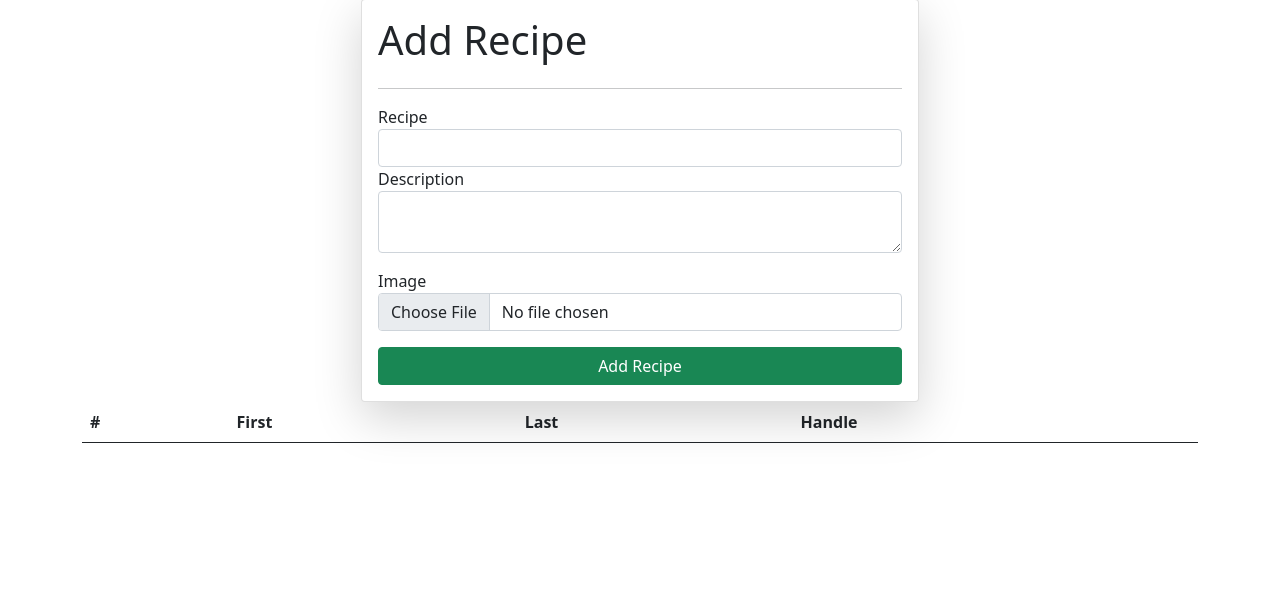
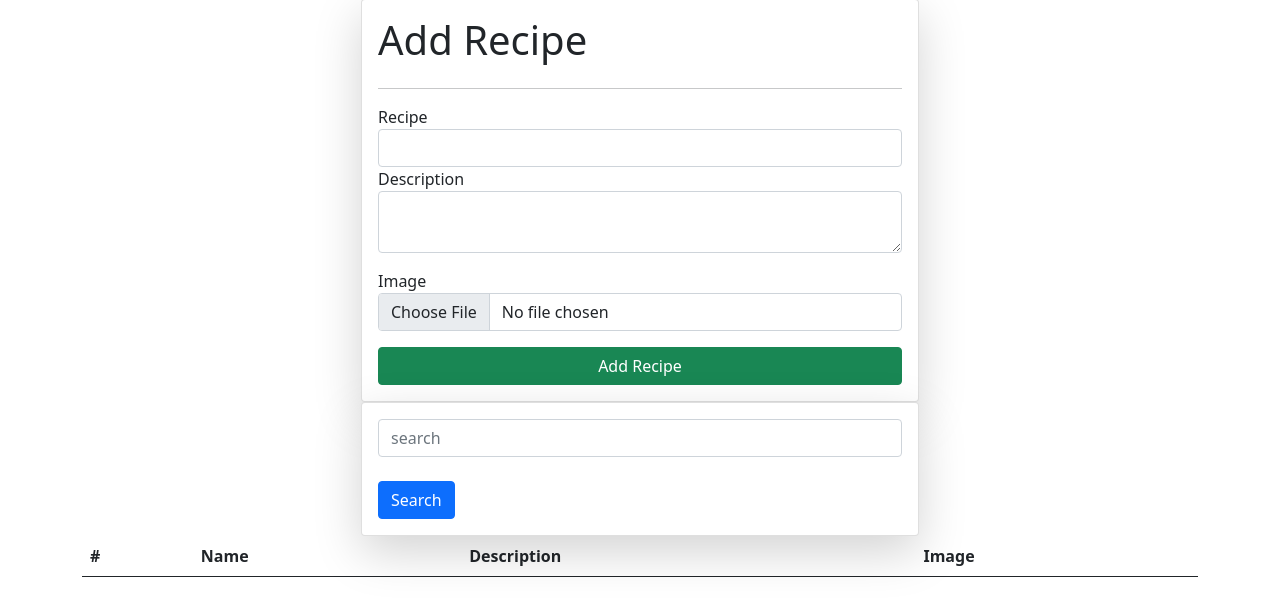
Before and after one commit to Prateeklodhi/core_pro, a Django app: page /recipe/ in a window 1280 px wide. Shown: the part 25-641 px from the top of the page. Run offline with Django 5.2, Linux system fonts and the light colour scheme; data that the repository does not hold is empty.

Commit message:
[updated]:log and update recipe

```diff
--- a/core/urls.py
+++ b/core/urls.py
@@ -22,6 +22,7 @@ from django.conf.urls.static import static
 urlpatterns = [
     path('admin/', admin.site.urls),
     path('recipe/',views.add_recipe,name='recipe'),
+    path('recipe/update/<id>',views.update,name='update'),
     path('recipe/delete/<id>',views.delete,name='delete')
 ]
 
--- a/recipes_book/templates/recipe.html
+++ b/recipes_book/templates/recipe.html
@@ -19,13 +19,20 @@
         </div>
         <button type="submit" class="btn btn-success">Add Recipe</button>
     </form>
+    <form method="get" class="col-6 mx-auto card p-3 shadow-lg">
+        <div class="mb=3">
+            <input type="text" placeholder="search" class="form-control" name="search">
+            <br>
+            <button type="submit" class="btn btn-primary">Search</button>
+        </div>
+    </form>
     <table class="table">
         <thead>
             <tr>
                 <th scope="col">#</th>
-                <th scope="col">First</th>
-                <th scope="col">Last</th>
-                <th scope="col">Handle</th>
+                <th scope="col">Name</th>
+                <th scope="col">Description</th>
+                <th scope="col">Image</th>
             </tr>
         </thead>
         <tbody>
@@ -35,10 +42,8 @@
                 <td>{{item.name}}</td>
                 <td>{{item.description}}</td>
                 <td> <img src="/media/{{item.image}}" alt="{{item.name}}" style="width: 200px;" srcset=""></td>
-                <form method="post">
-                    {% csrf_token %}
-                    <td> <a href="delete/{{item.id}}" type="submit" class="btn btn-danger">Delete</a></td>
-                </form>
+                <td> <a href="delete/{{item.id}}" type="submit" class="btn btn-danger">Delete</a></td>
+                <td> <a href="update/{{item.id}}" class="btn btn-primary">Update</a></td>
             </tr>
             {% endfor %}
         </tbody>
--- a/recipes_book/views.py
+++ b/recipes_book/views.py
@@ -1,6 +1,10 @@
 from django.shortcuts import render,redirect
 from .models import Recipe
+import logging
 # Create your views here.
+
+logger = logging.getLogger('recipe_book')
+
 def add_recipe(request):
     print(request.POST)
     if request.method == 'POST':
@@ -14,8 +18,33 @@ def add_recipe(request):
         }
         Recipe.objects.create(**data)
         return redirect('recipe')
+
     payload = Recipe.objects.all()
+
+    if request.GET.get('search'):
+        payload = Recipe.objects.filter(name__icontains = request.GET.get('search'))
+
     return render(request,'recipe.html',context={"payload":payload})
+
+
+def update(request,id):
+    queryset={}
+    try:
+        queryset = Recipe.objects.get(id=id)
+        if request.method == 'POST':
+            name = request.POST.get('name')
+            description = request.POST.get('description')
+            image = request.FILES.get('image')
+            queryset.name = name
+            queryset.description = description
+            if image:
+                queryset.image = image
+            queryset.save()
+            return redirect('recipe')
+    except:
+        logger.error('Invalid Object Id')
+    return render(request,'update_recipe.html',context={"payload":queryset})
+
 
 def delete(request,id):
     print(request.POST)
```
Also changed, not shown: core/settings.py (+40 -1 lines), recipes_book/templates/update_recipe.html (added, +23 -0 lines).
